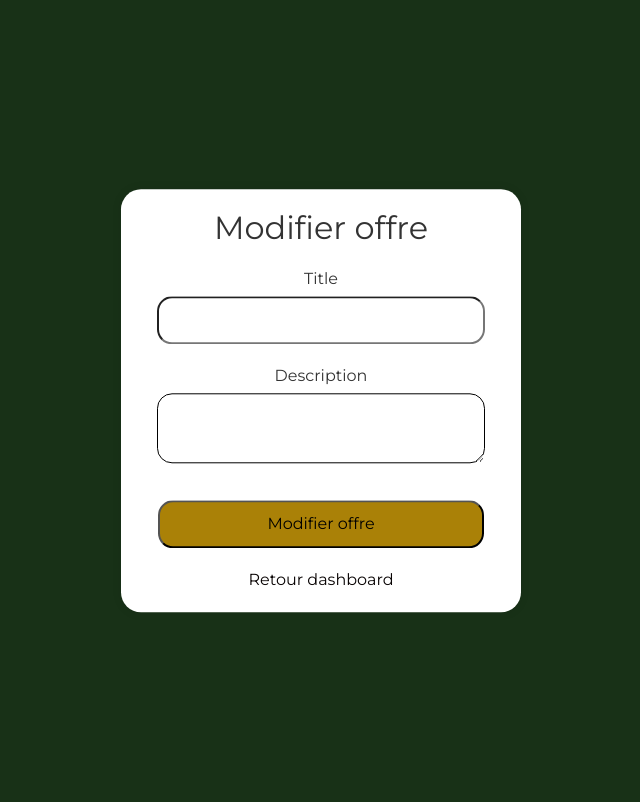
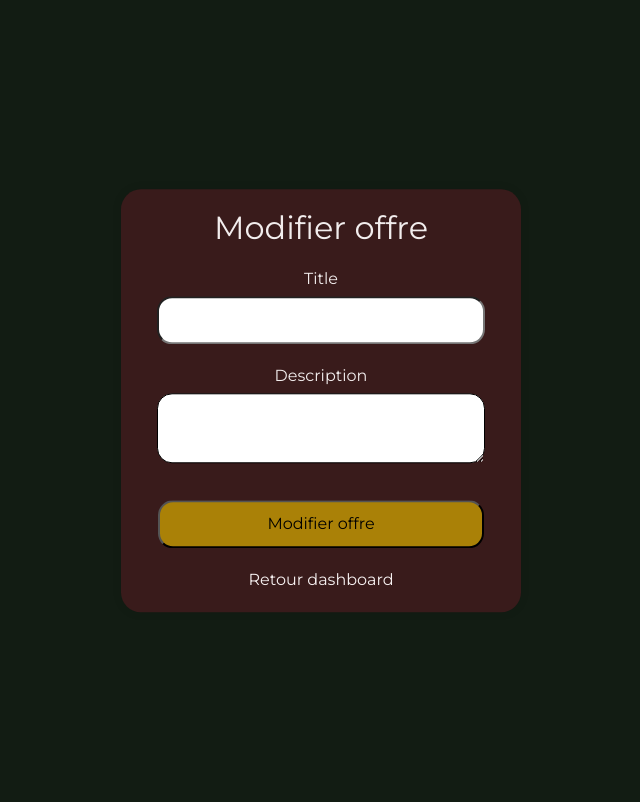
Before and after one commit to madondbi/jo24, a Flask app: template templates/admin_edit_offer.html in a window 1280 px wide. Shown: the whole page, without its empty margins (319-959 px from the left). Run offline with Flask 3, Linux system fonts and the light colour scheme; the template is opened without the code that fills it, so the values that code supplies are empty, except form fields; form fields are guessed from the names that the template uses; parts of the project's set-up code (start-up, migrations or seed data) failed here and were passed over; some libraries are stand-ins or nearby versions; some web fonts are replaced.

Commit message:
Modifications apportées à static/css/edit_offer.styles.css

```diff
--- a/static/css/edit_offer.styles.css
+++ b/static/css/edit_offer.styles.css
@@ -5,8 +5,8 @@
 
 body {
     font-family: "Montserrat", sans-serif;
-    background-color: #183117;
-    color: #333;
+    background-color:#121c13;
+    color: #f2eded;
     display: flex;
     text-align: center;
     justify-content: center;
@@ -19,7 +19,7 @@ body {
 .container {
     width: 400px;
     padding: 20px;
-    background-color: #fff;
+    background-color: #391b1b;
     border-radius: 20px;
     box-shadow: 0 0 10px rgba(0, 0, 0, 0.1);
     position: fixed;
@@ -67,7 +67,7 @@ input[type="submit"] {
 
 
 a {
-    color: #090404;
+    color: #f7f1f1;
     text-decoration: none;
 }
 
```
